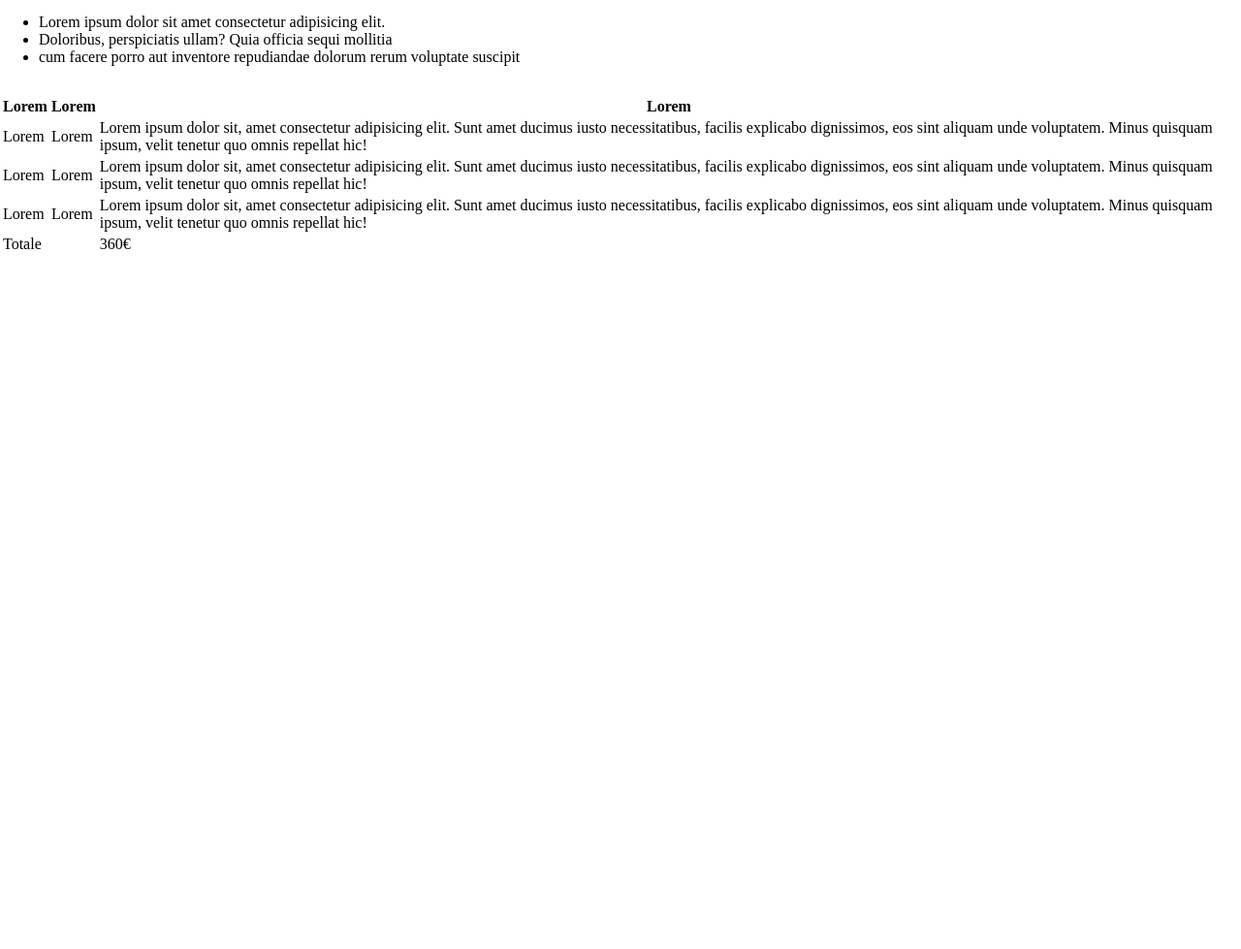
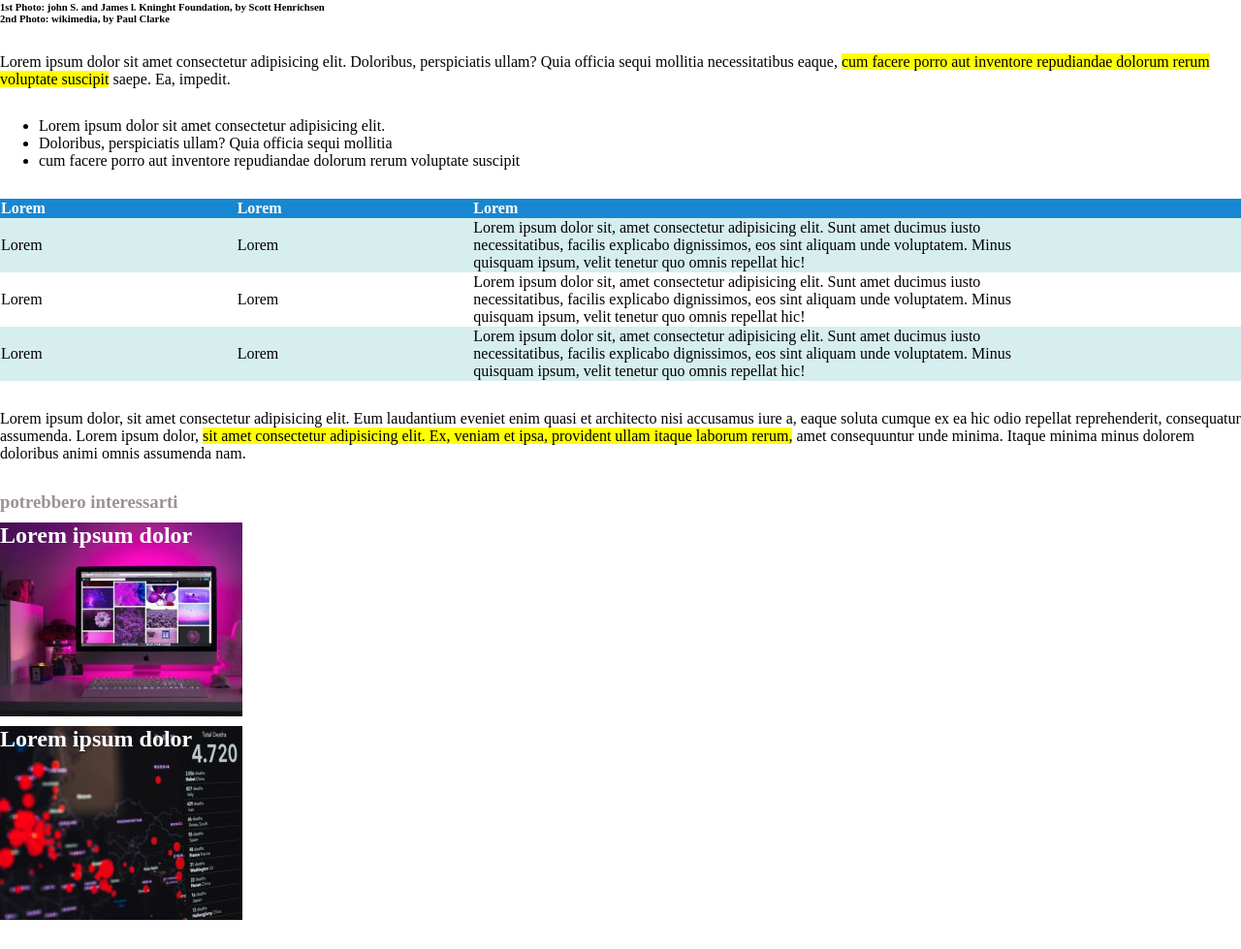
Before and after one commit to LuongoAndrea/html-css-booleaner, a plain HTML site: page index.html in a window 1280 px wide. Shown: the part 642-1621 px from the top of the page at 97% size. Before the commit the page ends 906 px from the top, so only its background shows below. Drawn offline with Linux system fonts and the light colour scheme.

Commit message:
immagine sfondo che si ripete

```diff
--- a/css/style.css
+++ b/css/style.css
@@ -1,12 +1,12 @@
 .container{
     /* sfondo della pagine blu  */
     background-color: rgb(108, 176, 231);
-
+    background-image: url(./../img/pattern.png);
 }
 .logo{
     /* sezione logo sfondo trasparente con immagine che si ripete */
     width: 200px;
-    background-image: url(./../img/pattern.png);
+    padding-top: 30px;
 }
 main{
     /* colore sfondo main bianco  */
@@ -16,12 +16,50 @@ main section{
     padding-top: 30px;
     padding-left: 0px;
 }
+h1{
+    font-size: 45px;
+}
+h3,h5{
+    color: rgb(156, 146, 146);
+}
 main section h5 span{
     /* coloro di blu il h5 degli scrittori */
     color: rgb(50, 163, 201);
 }
-p .evidenziatore{
+span.evidenziatore{
+    /* classe per evidenziare righe di testo  */
     background-color: yellow;
+}
+/* tabella */
+table {
+    border-collapse: collapse;
+  }
+  thead{
+    background-color: rgb(24, 135, 209);
+    color: white;
+    text-align: left;
+  }
+  td {
+    text-align: left;
+    padding-right: 200px;
+  }
+
+  .blue {
+    background-color: #D6EEEE;
+  }
+  /* fine tabella */
+.articolo1, .articolo2{
+    /* classe per gli articoli che possono interessare al lettore */
+    background-image: url(../img/monitor.jpg);
+    width: 250px;
+    height: 200px;
+    color: white;
+    margin-top: 10px;
+}
+.articolo2{
+    /* sovrascriviamo la seconda immagine */
+    background-image: url(../img/graph.jpg);
+    margin-bottom: 30px;
 }
 *{
     margin: 0;
--- a/index.html
+++ b/index.html
@@ -49,15 +49,25 @@
                         </thead>
                         <!-- corpa tabella -->
                         <tbody>
+                            <tr class="tabella blue"><td>Lorem</td><td>Lorem</td><td>Lorem ipsum dolor sit, amet consectetur adipisicing elit. Sunt amet ducimus iusto necessitatibus, facilis explicabo dignissimos, eos sint aliquam unde voluptatem. Minus quisquam ipsum, velit tenetur quo omnis repellat hic!</td></tr>
                             <tr><td>Lorem</td><td>Lorem</td><td>Lorem ipsum dolor sit, amet consectetur adipisicing elit. Sunt amet ducimus iusto necessitatibus, facilis explicabo dignissimos, eos sint aliquam unde voluptatem. Minus quisquam ipsum, velit tenetur quo omnis repellat hic!</td></tr>
-                            <tr><td>Lorem</td><td>Lorem</td><td>Lorem ipsum dolor sit, amet consectetur adipisicing elit. Sunt amet ducimus iusto necessitatibus, facilis explicabo dignissimos, eos sint aliquam unde voluptatem. Minus quisquam ipsum, velit tenetur quo omnis repellat hic!</td></tr>
-                            <tr><td>Lorem</td><td>Lorem</td><td>Lorem ipsum dolor sit, amet consectetur adipisicing elit. Sunt amet ducimus iusto necessitatibus, facilis explicabo dignissimos, eos sint aliquam unde voluptatem. Minus quisquam ipsum, velit tenetur quo omnis repellat hic!</td></tr>
+                            <tr class="tabella blue"><td>Lorem</td><td>Lorem</td><td>Lorem ipsum dolor sit, amet consectetur adipisicing elit. Sunt amet ducimus iusto necessitatibus, facilis explicabo dignissimos, eos sint aliquam unde voluptatem. Minus quisquam ipsum, velit tenetur quo omnis repellat hic!</td></tr>
                         </tbody>
-                        <!-- footer tabella con totale -->
-                        <tfoot>
-                            <tr><td colspan="2">Totale</td><td>360&euro;</td></tr>
-                            </tfoot>
                     </table>
+                </section>
+                <section>
+                    <p>Lorem ipsum dolor, sit amet consectetur adipisicing elit. Eum laudantium eveniet enim quasi et architecto nisi accusamus iure a, eaque soluta cumque ex ea hic odio repellat reprehenderit, consequatur assumenda.
+                        Lorem ipsum dolor, <span class="evidenziatore">sit amet consectetur adipisicing elit. Ex, veniam et ipsa, provident ullam itaque laborum rerum,</span> amet consequuntur unde minima. Itaque minima minus dolorem doloribus animi omnis assumenda nam.</p>
+                </section>
+                <section>
+                    <!-- footer con dei div con img di sfondo e titolo  -->
+                    <h3>potrebbero interessarti</h3>
+                    <div class="articolo1">
+                        <h2>Lorem ipsum dolor</h2>
+                    </div>
+                    <div class="articolo2">
+                        <h2>Lorem ipsum dolor</h2>
+                    </div>
                 </section>
         </main>
     </div>
```
